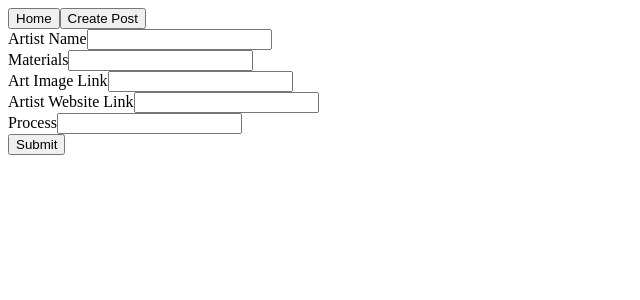
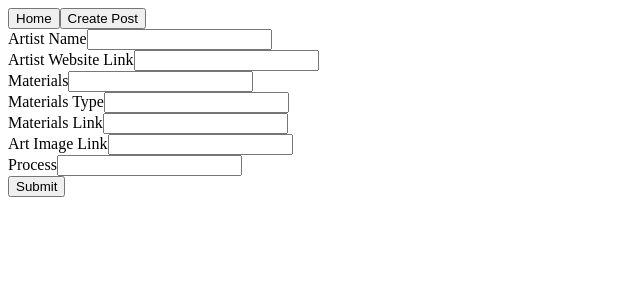
Before and after one commit to rquartararo/palet, a React app: page /createPost in a window 1280 px wide. Shown: the top 300 px of the page, without its empty margins (0-640 px from the left). Built offline with nearby package versions, Linux system fonts and the light colour scheme.

Commit message:
created post page

```diff
--- a/client/Routes.js
+++ b/client/Routes.js
@@ -1,9 +1,7 @@
-//
-//
-//In a router file, think of router file as a component that your react dom is trying to render/ The only difference is that it lets you set different route
 import Home from "./components/Home"
 import NavBar from "./components/NavBar"
 import CreatePost from "./components/CreatePost"
+import Post from './components/Post'
 
 import React from 'react';
 import { BrowserRouter, Switch, Route } from 'react-router-dom';
@@ -16,6 +14,7 @@ const Routes = () => {
       <Switch>
         <Route path='/' exact component={Home} />
         <Route path='/createPost' exact component={CreatePost} />
+        <Route path='/post' exact component={Post} />
       </Switch>
 
 
--- a/client/components/Card.js
+++ b/client/components/Card.js
@@ -1,10 +1,15 @@
 import React from 'react'
+import { Link } from 'react-router-dom';
+
 
 const Card = ({ artifact }) => {
   return (
     <div>
       <p>{artifact.name}</p>
-      <img className='artImage' src={artifact.url}></img>
+      <Link to={`/post/${artifact.postId}`}>
+        <img className='artImage' src={artifact.url}></img>
+      </Link>
+
     </div>
   )
 }
--- a/client/components/CreatePost.js
+++ b/client/components/CreatePost.js
@@ -17,17 +17,27 @@ class CreatePost extends Component {
         </div>
 
         <div className='form-group'>
+          <label for='materials'>Artist Website Link</label>
+          <input type='text' />
+        </div>
+
+        <div className='form-group'>
           <label for='materials'>Materials</label>
           <input type='text' />
         </div>
 
         <div className='form-group'>
-          <label for='materials'>Art Image Link</label>
+          <label for='materials'>Materials Type</label>
           <input type='text' />
         </div>
 
         <div className='form-group'>
-          <label for='materials'>Artist Website Link</label>
+          <label for='materials'>Materials Link</label>
+          <input type='text' />
+        </div>
+
+        <div className='form-group'>
+          <label for='materials'>Art Image Link</label>
           <input type='text' />
         </div>
 
@@ -38,7 +48,6 @@ class CreatePost extends Component {
 
         <input type="submit" value="Submit" />
 
-
       </form>
     )
   }
--- a/client/components/Home.js
+++ b/client/components/Home.js
@@ -1,5 +1,4 @@
 import React, { useState, useEffect, Component } from "react";
-import MainContainer from './MainContainer'
 import Card from './Card'
 
 class Home extends Component {
@@ -11,14 +10,17 @@ class Home extends Component {
 
     const imageArr = [
       {
+        postId: "rachel1",
         name: 'Rachel',
         url: 'https://i.pinimg.com/originals/a2/47/8f/a2478ff279ba9d34aa93a4ac5f119d22.jpg'
       },
       {
+        postId: 'wenfei2',
         name: 'Wenfei',
         url: 'https://i.pinimg.com/originals/a2/47/8f/a2478ff279ba9d34aa93a4ac5f119d22.jpg'
       },
       {
+        postId: 'jimmy3',
         name: 'Jimmy',
         url: 'https://i.pinimg.com/originals/a2/47/8f/a2478ff279ba9d34aa93a4ac5f119d22.jpg'
       }
@@ -26,13 +28,11 @@ class Home extends Component {
 
     return (
       <div>
-        <MainContainer className="container-fluid">
-          <div className="row">
-            {imageArr.map((artifact, i) => (
-              < Card key={i} artifact={artifact} />
-            ))}
-          </div>
-        </MainContainer>
+        <div className="mainContainer">
+          {imageArr.map((artifact, i) => (
+            < Card key={i} artifact={artifact} />
+          ))}
+        </div>
       </div >
     )
   }
--- a/client/components/MainContainer.js
+++ /dev/null
@@ -1,18 +0,0 @@
-import React from 'react';
-
-const MainContainer = ({
-  title = 'Title',
-  description = 'Description',
-  className,
-  children
-}) => (
-    <div>
-      <div>
-        <h2>{title}</h2>
-        <p className='lead'>{description}</p>
-      </div>
-      <div className={className}>{children}</div>
-    </div>
-  )
-
-export default MainContainer;
--- /dev/null
+++ b/client/components/Post.js
@@ -0,0 +1,19 @@
+import React, { Component, Fragment } from "react";
+import { Link } from 'react-router-dom';
+
+class Post extends Component {
+  constructor(props) {
+    super(props);
+  }
+  render() {
+    console.log('inside the post')
+
+    return (
+      <div>
+        <h2>Yo YO Yo</h2>
+      </div>
+    )
+  }
+}
+
+export default Post;
```
